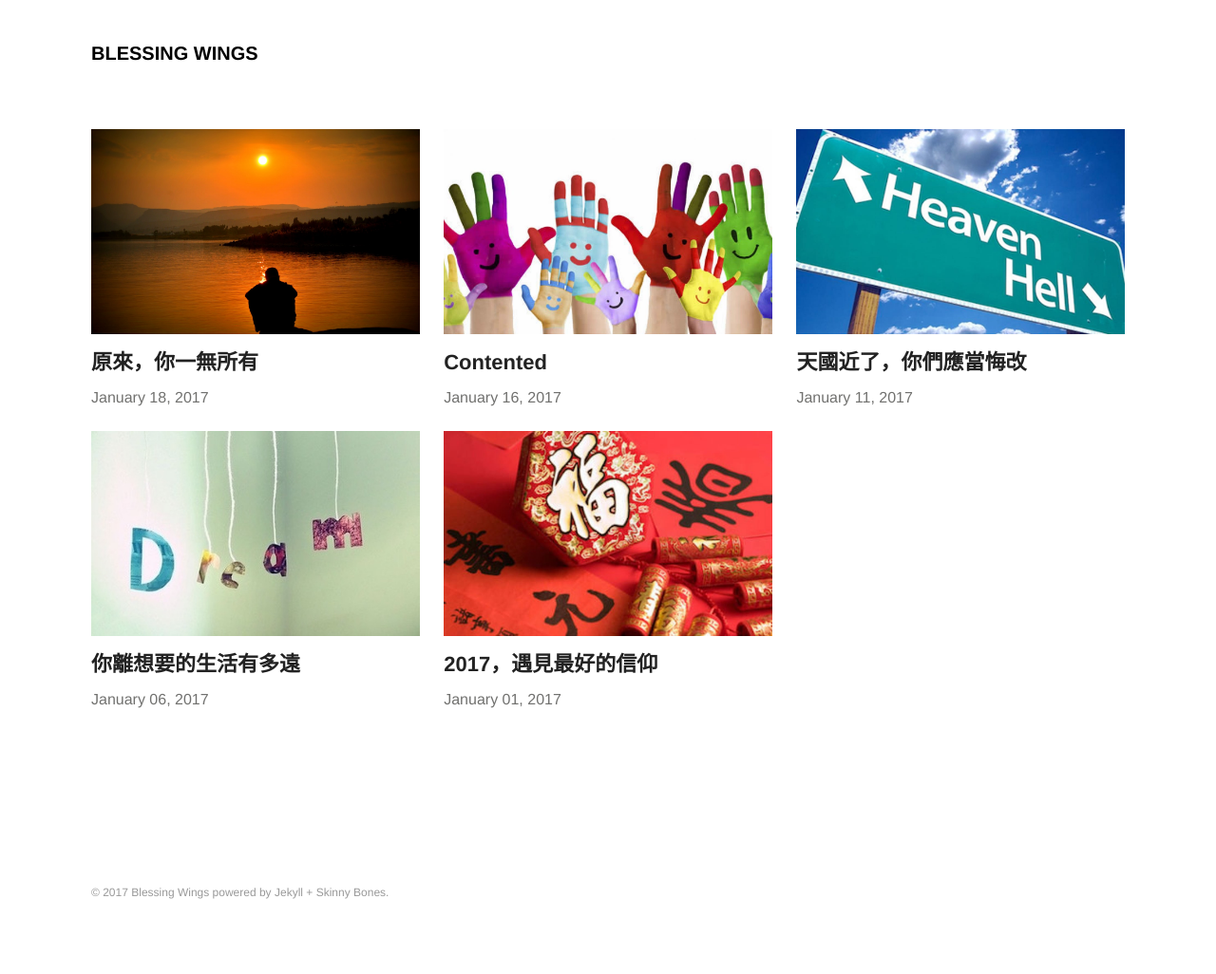
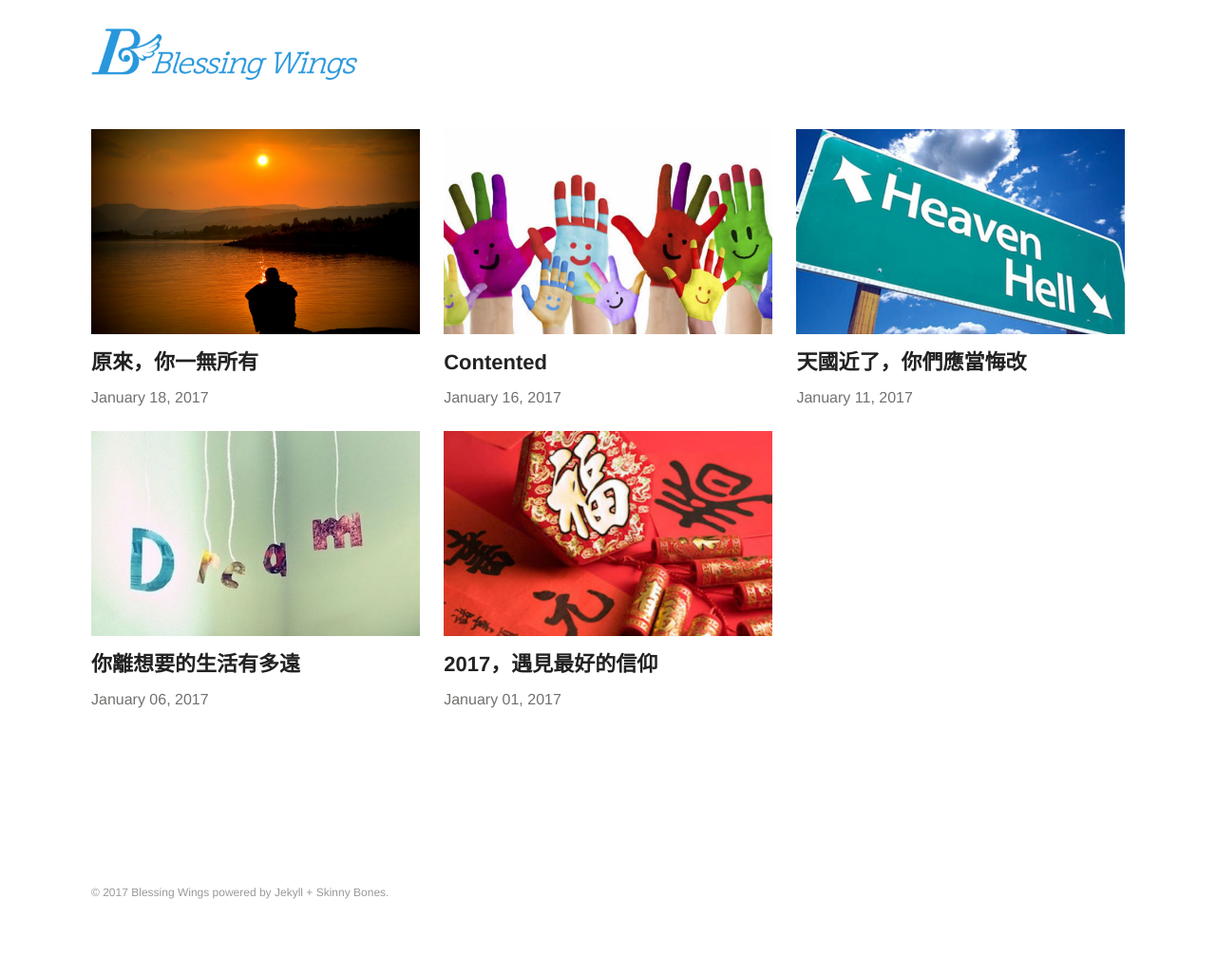
Before and after one commit to saintfish/blessingwings-blog, a Jekyll site: the page built from index.md, in a window 1280 px wide. Shown: the whole page at 95% size. Built offline with Jekyll 4.4.1, drawn with Linux system fonts in a browser that asks for light colours.

Commit message:
Change logo

```diff
--- a/_config.yml
+++ b/_config.yml
@@ -2,7 +2,8 @@
 
 title: "Blessing Wings"
 description: "讓恩典乘著祝福之翼飛向你！"
-logo: logo.jpg
+logo: logo.png
+banner: logo-banner.png
 teaser: teaser-1200x750.gif  # 1200x750 px default teaser image used in image archive grid
 locale: zh_TW
 url:
--- a/_includes/header.html
+++ b/_includes/header.html
@@ -1,8 +1,16 @@
 <header id="masthead">
   <div class="inner-wrap">
+    {% if site.banner %}
+    <a href="{{ site.url }}" class="site-title-banner">
+      <img src="{{ site.url }}/images/{{ site.banner }}" alt="{{ site.title }}"/>
+    </a>
+    {% else %}
     <a href="{{ site.url }}/" class="site-title">{{ site.title }}</a>
+    {% endif %}
+    {% comment %}
     <nav role="navigation" class="menu top-menu">
         {% include navigation.html %}
     </nav>
+    {% endcomment %}
   </div><!-- /.inner-wrap -->
 </header><!-- /.masthead -->
--- a/_layouts/default.html
+++ b/_layouts/default.html
@@ -29,6 +29,11 @@
       <script src="{{ site.url }}/js/vendor/respond.min.js"></script>
     <![endif]-->
 
+    <link rel="apple-touch-icon" href="{{ site.url }}/images/apple-touch-icons/120x120.png">
+    <link rel="apple-touch-icon" sizes="152x152" href="{{ site.url }}/images/apple-touch-icons/152x152.png">
+    <link rel="apple-touch-icon" sizes="180x180" href="{{ site.url }}/images/apple-touch-icons/180x180.png">
+    <link rel="apple-touch-icon" sizes="167x167" href="{{ site.url }}/images/apple-touch-icons/167x167.png">
+
   </head>
 
   <body id="js-body">
--- a/_sass/_layout.scss
+++ b/_sass/_layout.scss
@@ -32,6 +32,17 @@
 	@include font-size(20,no);
 	line-height: .5 * $masthead-height; // half the height to center vertically
 	text-transform: uppercase;
+}
+.site-title-banner {
+	@include row;
+	@include media($large) {
+		@include span-columns(4);
+	}
+	height: $masthead-height;
+	text-decoration: none;
+}
+.site-title-banner img {
+	height: $masthead-height;
 }
 
 
```
Also changed, not shown: favicon.ico, images/apple-touch-icon-precomposed.png (deleted), images/apple-touch-icons/120x120.png (added), images/apple-touch-icons/152x152.png (added), images/apple-touch-icons/167x167.png (added), images/apple-touch-icons/180x180.png (added), images/logo-banner.png (added), images/logo.jpg (deleted), images/logo.png (added).
